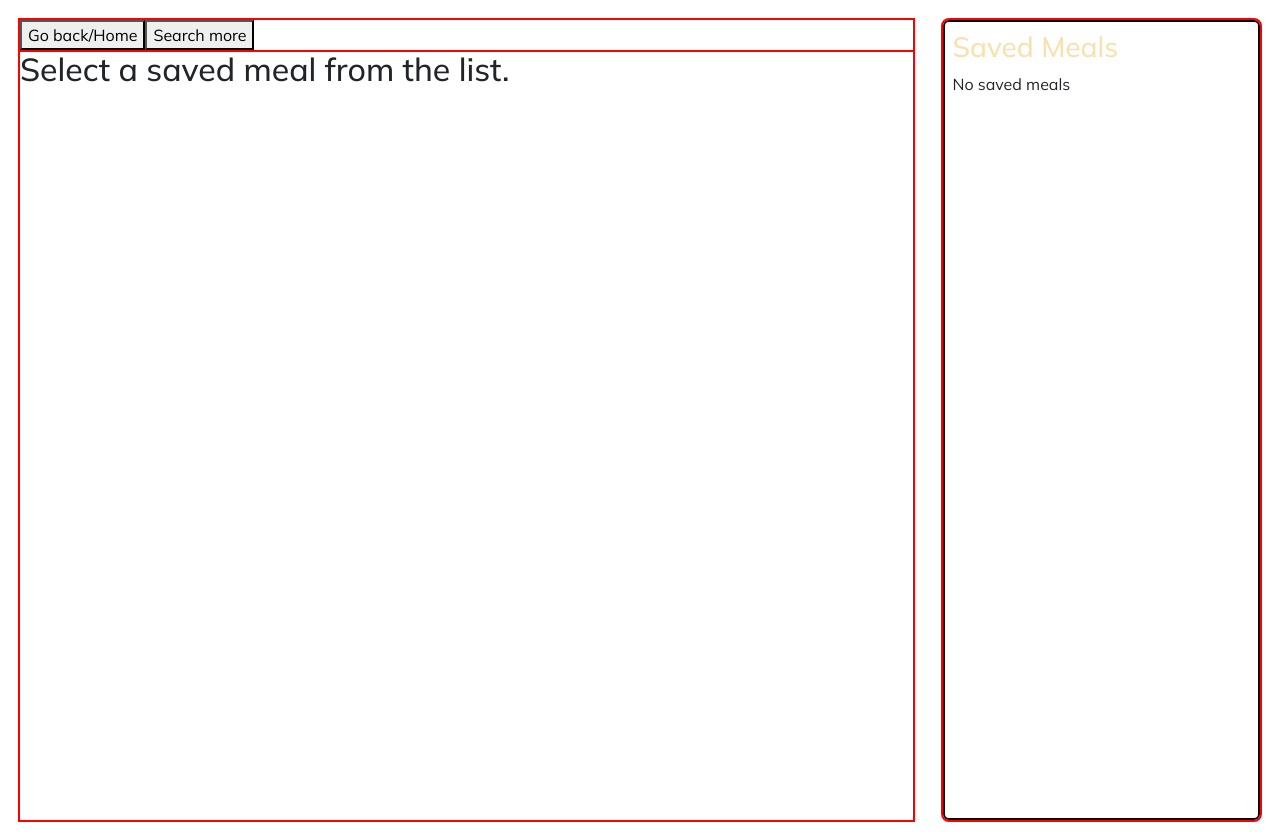
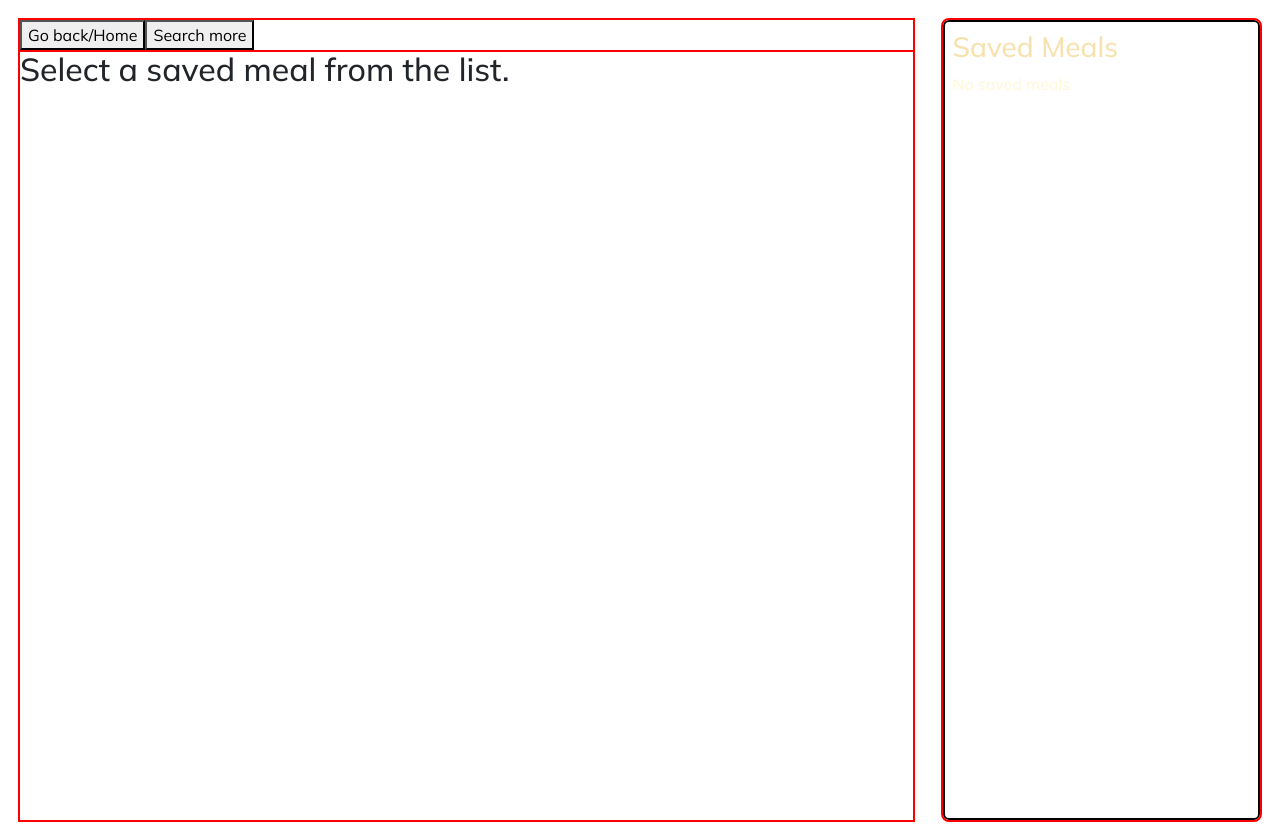
Before and after one commit to HenrikSaega/ryhmatoo, a React (Create React App) app: page /saved in a window 1280 px wide. Built offline with nearby package versions, Linux system fonts and the light colour scheme.

Commit message:
saved meals list done final

```diff
--- a/src/assets/styles/SavedRecipes.css
+++ b/src/assets/styles/SavedRecipes.css
@@ -15,6 +15,7 @@ div.saved-meals {
     overflow-y: auto;
     position: sticky;
     top: 20px;
+    color:#fff8d6;
 }
 
 div.saved-meals h3{
```
